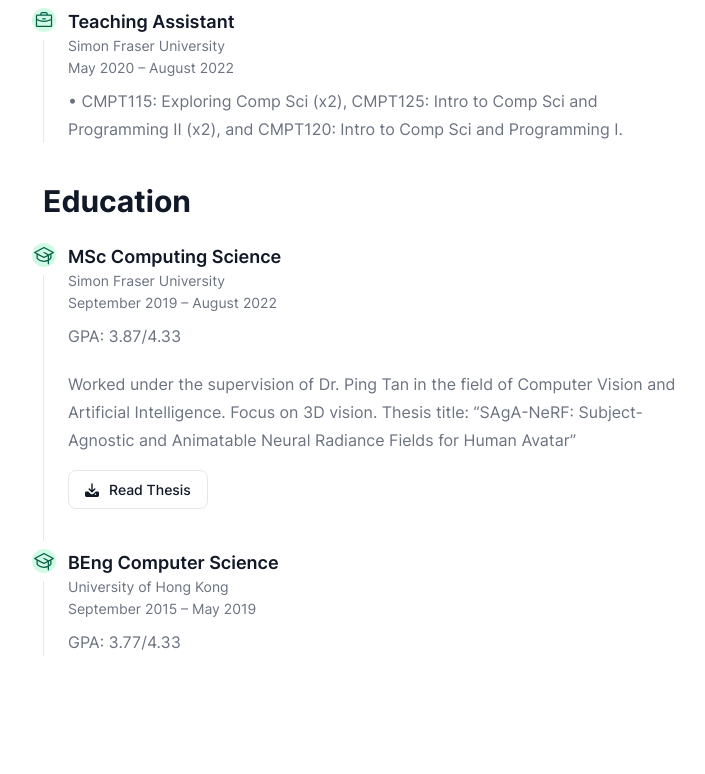
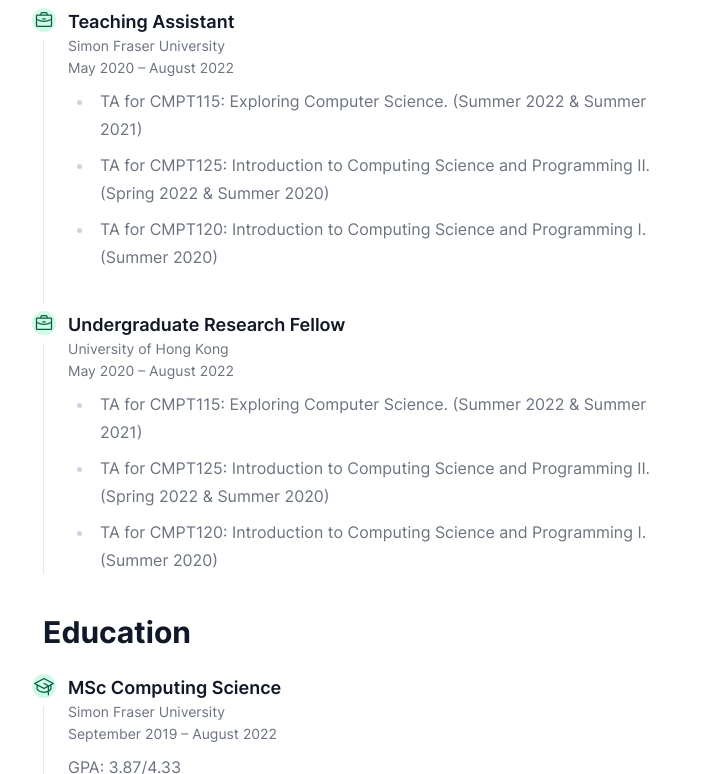
Before and after one commit to jrahim/jrahim.github.io, a plain HTML site: page experience/index.html in a window 1280 px wide. Shown: the part 619-1393 px from the top of the page, without its empty margins (272-977 px from the left). Drawn offline with Linux system fonts and the light colour scheme.

Commit message:
logos added

```diff
--- a/experience/index.html
+++ b/experience/index.html
@@ -899,7 +899,39 @@
           August 2022
 
       </time>
-      <div class="mb-4 text-base font-normal text-gray-500 dark:text-gray-300 text-wrap prose prose-slate dark:prose-invert">• CMPT115: Exploring Comp Sci (x2), CMPT125: Intro to Comp Sci and Programming II (x2), and CMPT120: Intro to Comp Sci and Programming I.</div>
+      <div class="mb-4 text-base font-normal text-gray-500 dark:text-gray-300 text-wrap prose prose-slate dark:prose-invert"><ul>
+<li>TA for CMPT115: Exploring Computer Science. (Summer 2022 &amp; Summer 2021)</li>
+<li>TA for CMPT125: Introduction to Computing Science and Programming II. (Spring 2022 &amp; Summer 2020)</li>
+<li>TA for CMPT120: Introduction to Computing Science and Programming I. (Summer 2020)</li>
+</ul>
+</div>
+
+
+
+    </li>
+
+    <li class="mb-10 ms-6">
+        <span class="absolute flex items-center justify-center w-6 h-6 bg-primary-100 rounded-full -start-3 ring-8 ring-white dark:ring-gray-900 dark:bg-primary-900">
+            <svg xmlns="http://www.w3.org/2000/svg" fill="currentColor" viewBox="0 0 256 256" class="w-5 h-5 text-primary-800 dark:text-primary-300"><path d="M216,56H176V48a24,24,0,0,0-24-24H104A24,24,0,0,0,80,48v8H40A16,16,0,0,0,24,72V200a16,16,0,0,0,16,16H216a16,16,0,0,0,16-16V72A16,16,0,0,0,216,56ZM96,48a8,8,0,0,1,8-8h48a8,8,0,0,1,8,8v8H96ZM216,72v41.61A184,184,0,0,1,128,136a184.07,184.07,0,0,1-88-22.38V72Zm0,128H40V131.64A200.19,200.19,0,0,0,128,152a200.25,200.25,0,0,0,88-20.37V200ZM104,112a8,8,0,0,1,8-8h32a8,8,0,0,1,0,16H112A8,8,0,0,1,104,112Z"></path></svg>
+        </span>
+      <h3 class="flex items-center mb-1 text-lg font-semibold text-gray-900 dark:text-white text-wrap">Undergraduate Research Fellow
+
+      </h3>
+      <span class="block mb-2 text-sm font-normal leading-none text-gray-500 dark:text-gray-300">University of Hong Kong</span>
+      <time class="block mb-3 text-sm font-normal leading-none text-gray-500 dark:text-gray-300">
+
+          May 2020 –
+
+
+          August 2022
+
+      </time>
+      <div class="mb-4 text-base font-normal text-gray-500 dark:text-gray-300 text-wrap prose prose-slate dark:prose-invert"><ul>
+<li>TA for CMPT115: Exploring Computer Science. (Summer 2022 &amp; Summer 2021)</li>
+<li>TA for CMPT125: Introduction to Computing Science and Programming II. (Spring 2022 &amp; Summer 2020)</li>
+<li>TA for CMPT120: Introduction to Computing Science and Programming I. (Summer 2020)</li>
+</ul>
+</div>
 
 
 
```
Also changed, not shown: index.html (+33 -1 lines).
